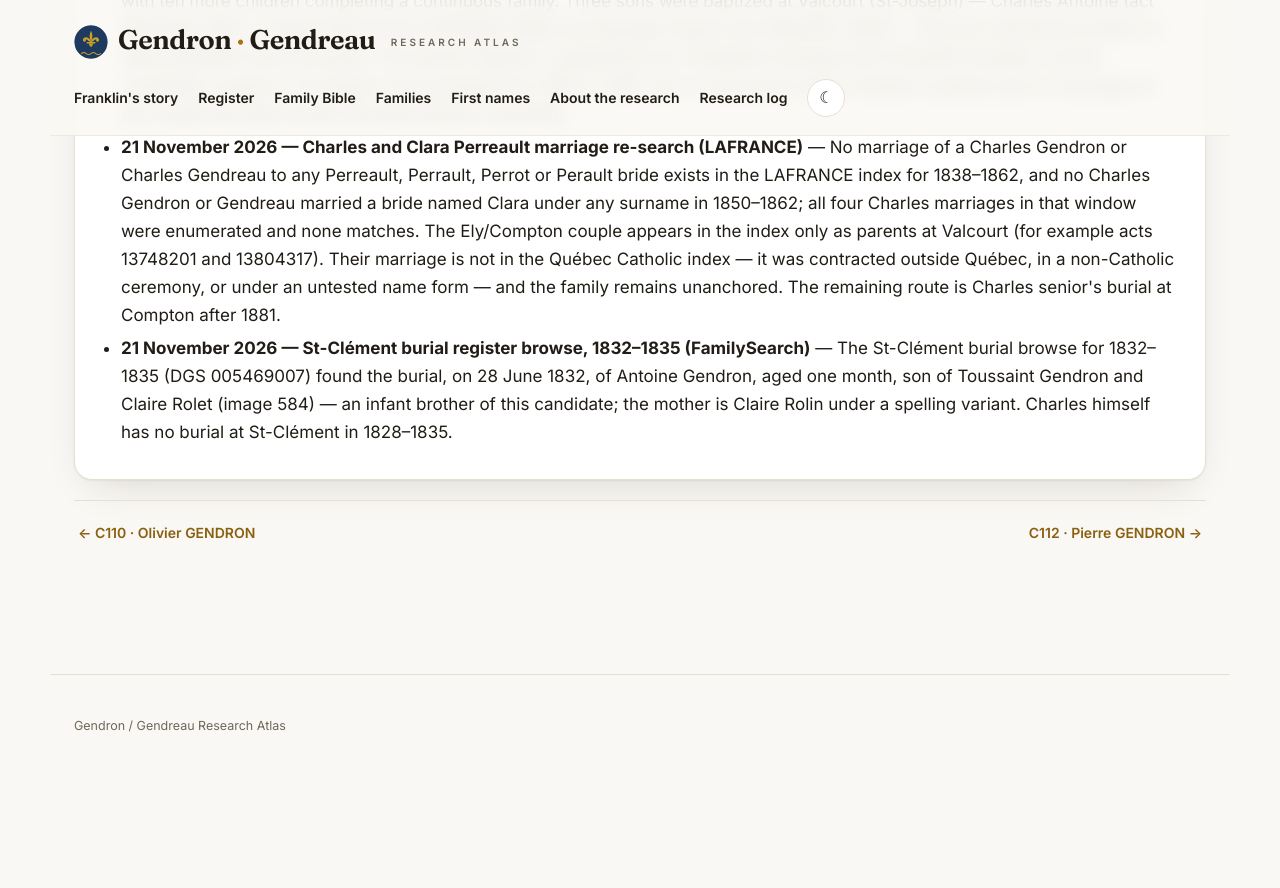
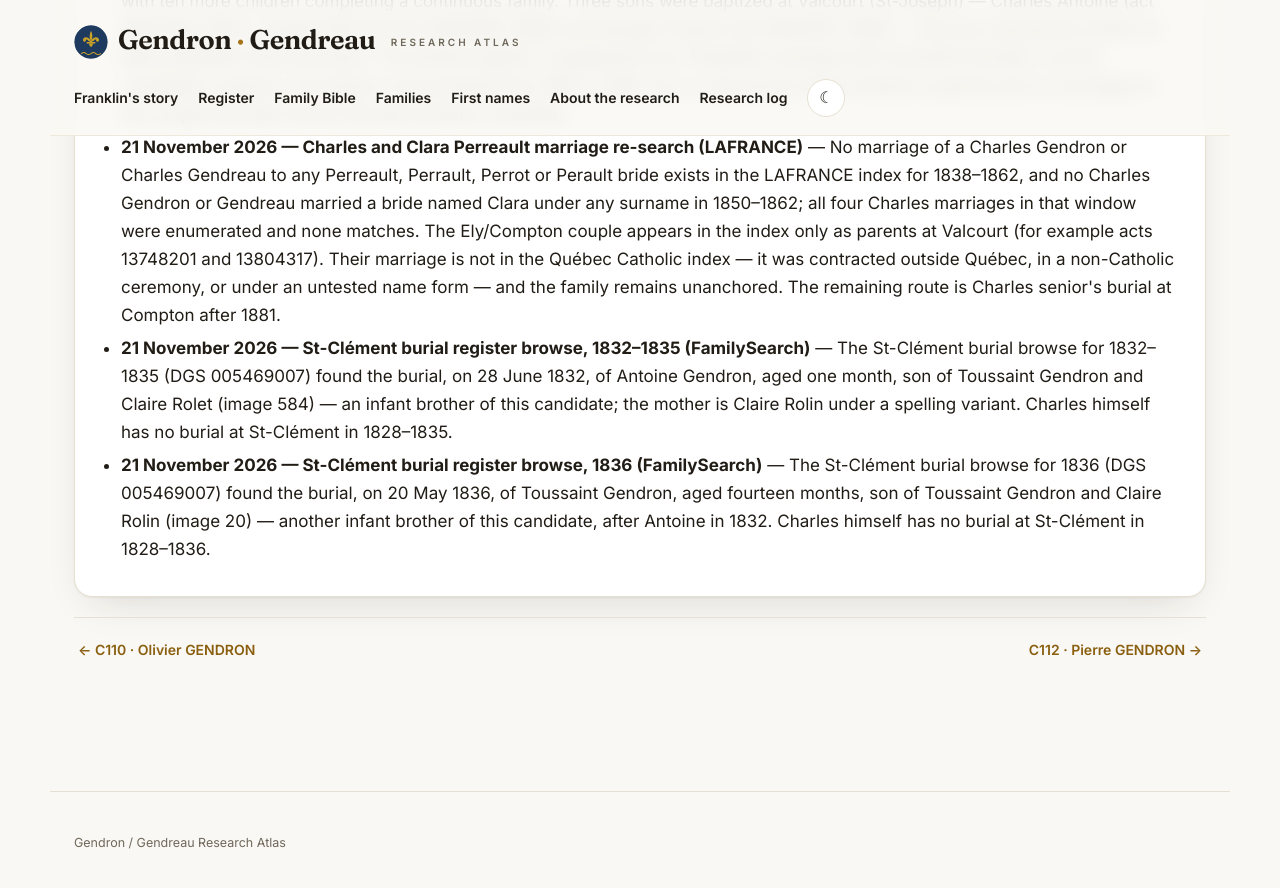
Before and after one commit to vetharmon/gendron-research, a Jekyll site: the page built from _candidates/c111.md, in a window 1280 px wide and 900 px high, scrolled down 3408 px. Shown: the top 888 px of the window. Built offline with Jekyll 4.4.1, drawn with Linux system fonts in a browser that asks for light colours; before the commit the page ends 4191 px from its top, so only the background shows below that.

Commit message:
St-Clement burial browse 1836 — entries for C080, C111, C195, C212

```diff
--- a/_candidates/c111.md
+++ b/_candidates/c111.md
@@ -33,6 +33,8 @@ search_log:
     outcome: "No marriage of a Charles Gendron or Charles Gendreau to any Perreault, Perrault, Perrot or Perault bride exists in the LAFRANCE index for 1838–1862, and no Charles Gendron or Gendreau married a bride named Clara under any surname in 1850–1862; all four Charles marriages in that window were enumerated and none matches. The Ely/Compton couple appears in the index only as parents at Valcourt (for example acts 13748201 and 13804317). Their marriage is not in the Québec Catholic index — it was contracted outside Québec, in a non-Catholic ceremony, or under an untested name form — and the family remains unanchored. The remaining route is Charles senior's burial at Compton after 1881."
   - resource: "21 November 2026 — St-Clément burial register browse, 1832–1835 (FamilySearch)"
     outcome: "The St-Clément burial browse for 1832–1835 (DGS 005469007) found the burial, on 28 June 1832, of Antoine Gendron, aged one month, son of Toussaint Gendron and Claire Rolet (image 584) — an infant brother of this candidate; the mother is Claire Rolin under a spelling variant. Charles himself has no burial at St-Clément in 1828–1835."
+  - resource: "21 November 2026 — St-Clément burial register browse, 1836 (FamilySearch)"
+    outcome: "The St-Clément burial browse for 1836 (DGS 005469007) found the burial, on 20 May 1836, of Toussaint Gendron, aged fourteen months, son of Toussaint Gendron and Claire Rolin (image 20) — another infant brother of this candidate, after Antoine in 1832. Charles himself has no burial at St-Clément in 1828–1836."
 permalink: /candidates/c111/
 sources:
   - label: "LAFRANCE baptism (act 2369974)"
```
Also changed, not shown: _candidates/c080.md (+2 -0 lines), _candidates/c195.md (+2 -0 lines), _candidates/c212.md (+2 -0 lines).
